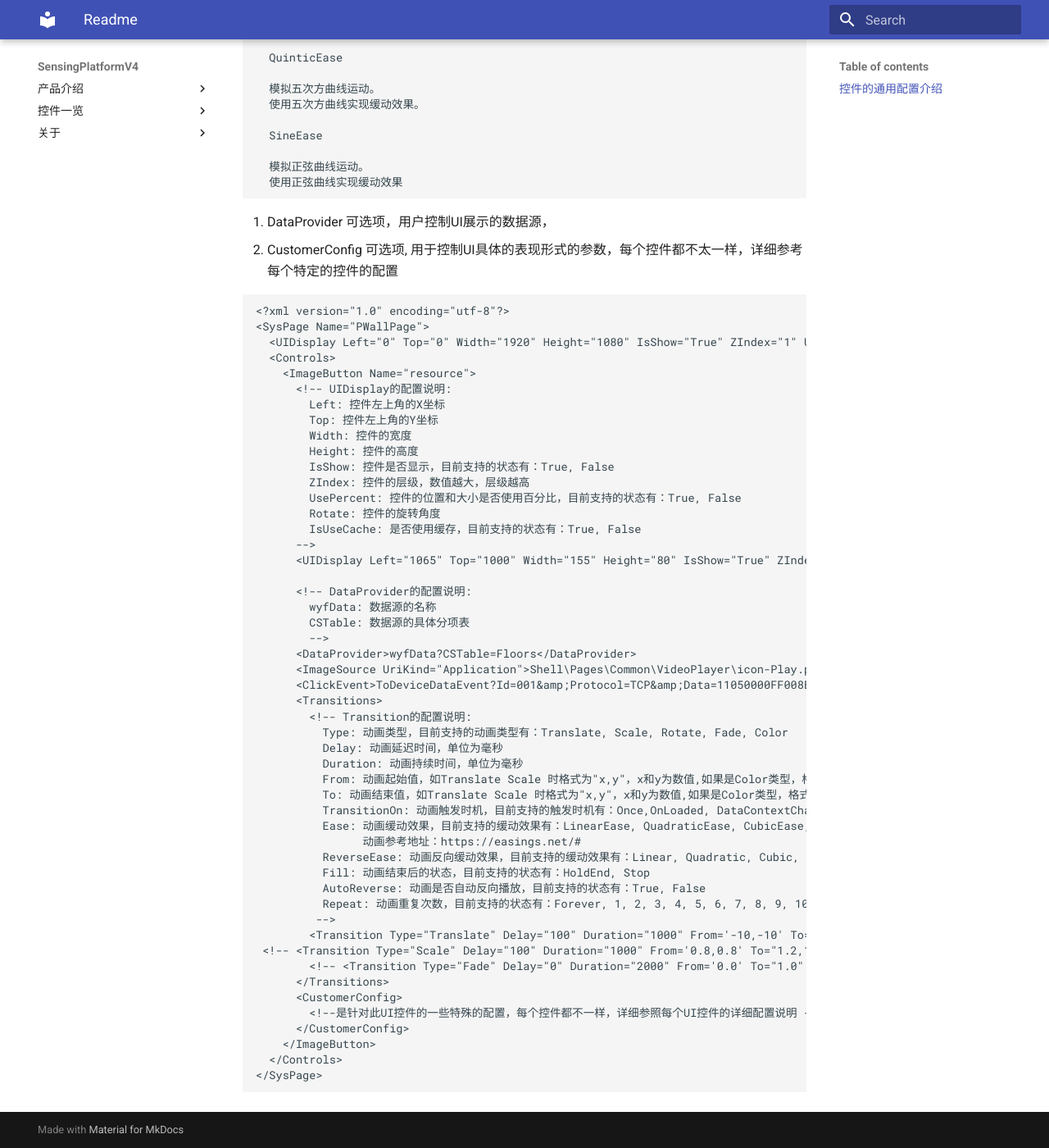
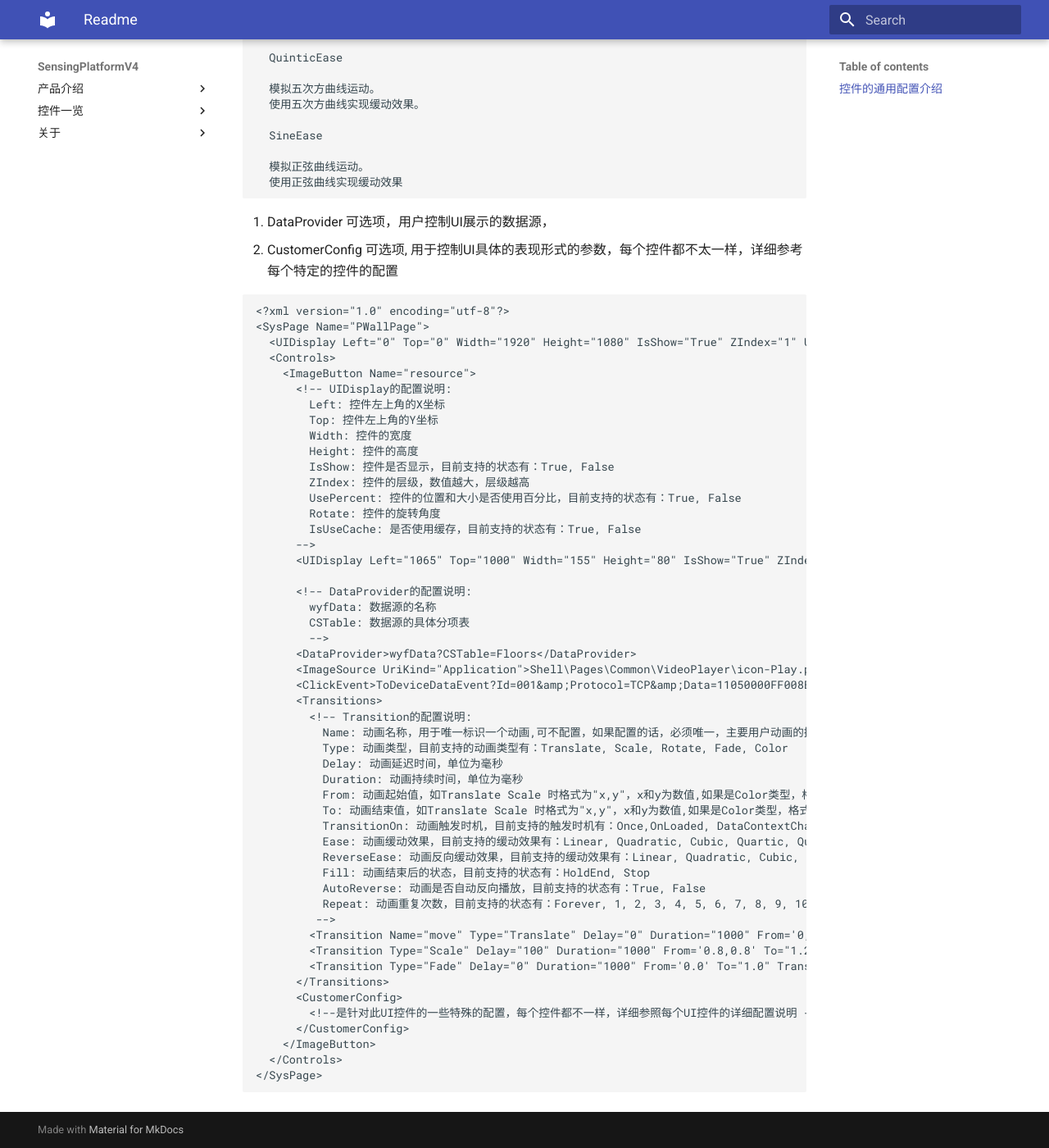
Before and after one commit to troncell/SensingPlatformDocs, an MkDocs documentation site: the page built from docs/控件一览/readme.md, in a window 1280 px wide and 1400 px high, scrolled down 998 px. Shown: the whole window at 82% size. Built offline with MkDocs 1.6.1 and Material for MkDocs 9.7.7, drawn with Linux system fonts in a browser that asks for light colours.

Commit message:
Update readme.md

```diff
--- a/docs/控件一览/readme.md
+++ b/docs/控件一览/readme.md
@@ -84,22 +84,22 @@
       <ClickEvent>ToDeviceDataEvent?Id=001&amp;Protocol=TCP&amp;Data=11050000FF008EAA&amp;IsHex=True</ClickEvent>
       <Transitions>
         <!-- Transition的配置说明:
+          Name: 动画名称，用于唯一标识一个动画,可不配置，如果配置的话，必须唯一，主要用户动画的控制，可通过事件进行控制，事件为Transition?TargetControlName=animation&TransitionName=move&Action=Play&Reverse=True
           Type: 动画类型，目前支持的动画类型有：Translate, Scale, Rotate, Fade, Color
           Delay: 动画延迟时间，单位为毫秒
           Duration: 动画持续时间，单位为毫秒
           From: 动画起始值，如Translate Scale 时格式为"x,y"，x和y为数值,如果是Color类型，格式为"#FF0000" 或者"#FF000000" ，如果是Fade时，格式为"0.1" 表示透明度，0表示全透明
           To: 动画结束值，如Translate Scale 时格式为"x,y"，x和y为数值,如果是Color类型，格式为"#FF0000" 或者"#FF000000" ，如果是Fade时，格式为"1" 表示不透明，1表示全不透明
           TransitionOn: 动画触发时机，目前支持的触发时机有：Once,OnLoaded, DataContextChanged,Visibility
-          Ease: 动画缓动效果，目前支持的缓动效果有：LinearEase, QuadraticEase, CubicEase, QuarticEase, QuinticEase, SinusoidalEase, ExponentialEase, CircleEase, ElasticEase, BackEase, BounceEase,SineEase
-                动画参考地址：https://easings.net/#
+          Ease: 动画缓动效果，目前支持的缓动效果有：Linear, Quadratic, Cubic, Quartic, Quintic, Sinusoidal, Exponential, Circular, Elastic, Back, Bounce
           ReverseEase: 动画反向缓动效果，目前支持的缓动效果有：Linear, Quadratic, Cubic, Quartic, Quintic, Sinusoidal, Exponential, Circular, Elastic, Back, Bounce
           Fill: 动画结束后的状态，目前支持的状态有：HoldEnd, Stop
           AutoReverse: 动画是否自动反向播放，目前支持的状态有：True, False
           Repeat: 动画重复次数，目前支持的状态有：Forever, 1, 2, 3, 4, 5, 6, 7, 8, 9, 10
          -->
-        <Transition Type="Translate" Delay="100" Duration="1000" From='-10,-10' To="0,0" TransitionOn="Loaded" Easing="BackEase,EaseIn,1.0" ReverseEasing="BackEase,EaseIn,1.0" Fill="Stop" AutoReverse="True" Repeat="Forever" />
- <!-- <Transition Type="Scale" Delay="100" Duration="1000" From='0.8,0.8' To="1.2,1.2" TransitionOn="Loaded" Easing="BackEase,EaseIn,1.0" ReverseEasing="BackEase,EaseIn,1.0" Fill="Stop" AutoReverse="True" Repeat="Forever" /> -->
-        <!-- <Transition Type="Fade" Delay="0" Duration="2000" From='0.0' To="1.0" TransitionOn="Loaded" Easing="Linear,EaseIn,1.0" ReverseEasing="Linear,EaseIn,1.0" Fill="HoldEnd" AutoReverse="True" Repeat="Forever" /> -->
+        <Transition Name="move" Type="Translate" Delay="0" Duration="1000" From='0,0' To="300,0" TransitionOn="Loaded" Easing="CircularEase,EaseIn,1.0" ReverseEasing="BackEase,EaseIn,1.0" Fill="HoldEnd" AutoReverse="False" Repeat="1" />
+        <Transition Type="Scale" Delay="100" Duration="1000" From='0.8,0.8' To="1.2,1.2" TransitionOn="Loaded" Easing="Linear,EaseIn,1.0" ReverseEasing="Linear,EaseIn,1.0" Fill="Stop" AutoReverse="True" Repeat="Forever" />
+        <Transition Type="Fade" Delay="0" Duration="1000" From='0.0' To="1.0" TransitionOn="Loaded" Easing="Linear,EaseIn,1.0" ReverseEasing="Linear,EaseIn,1.0" Fill="HoldEnd" AutoReverse="False" Repeat="1" />
       </Transitions>
       <CustomerConfig>
         <!--是针对此UI控件的一些特殊的配置，每个控件都不一样，详细参照每个UI控件的详细配置说明 -->
```
